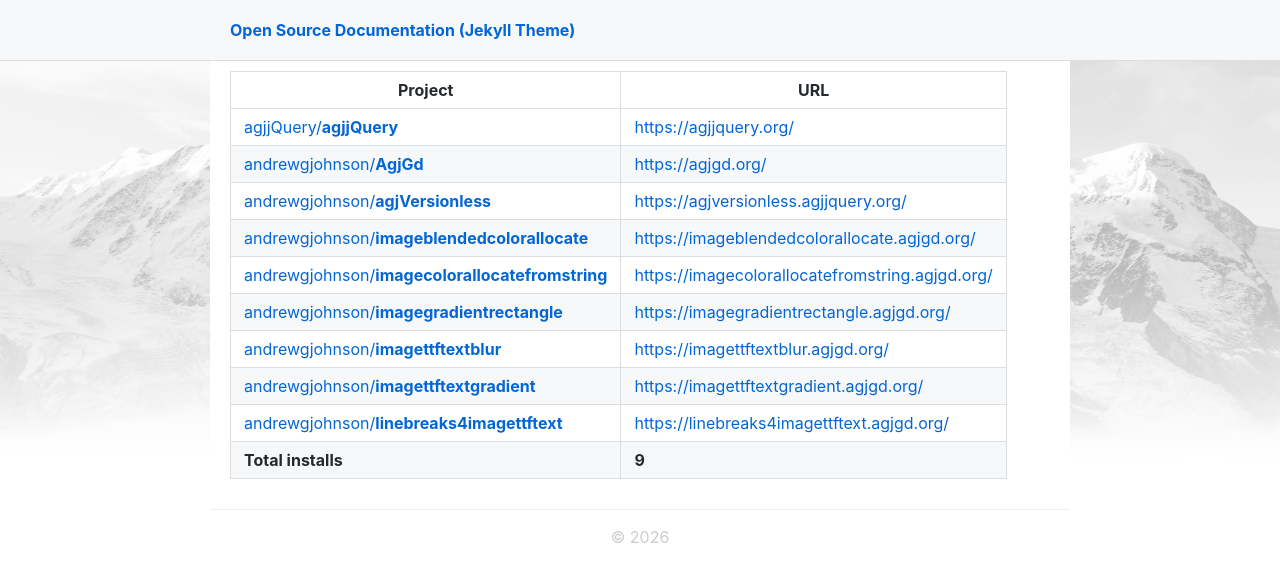
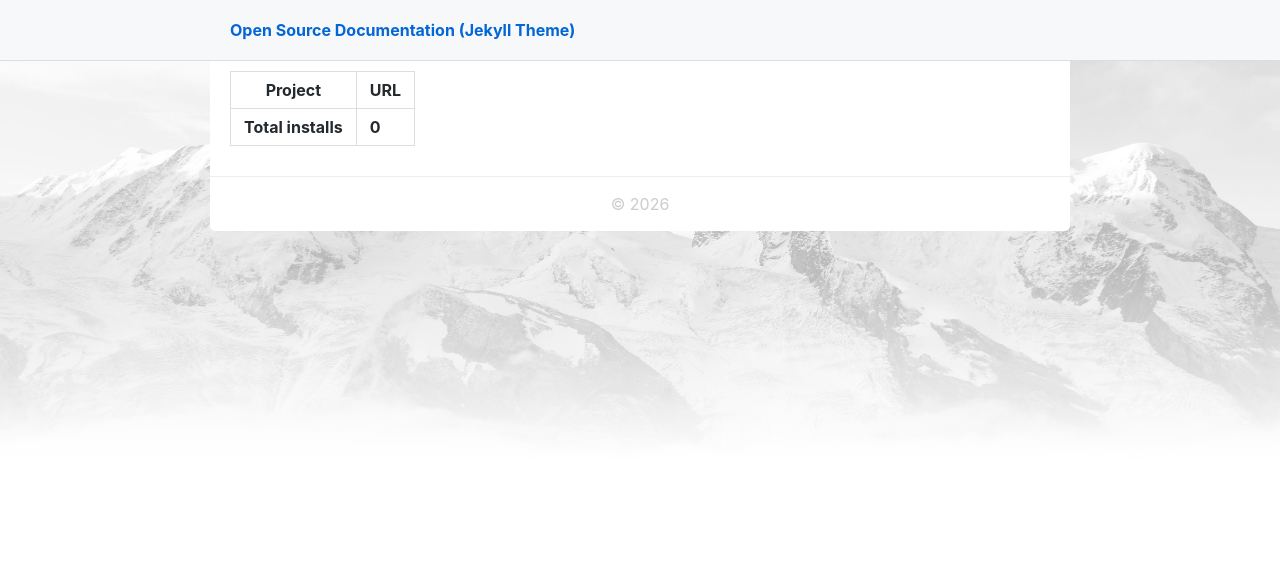
Before and after one commit to andrewgjohnson/open-source-documentation-jekyll-theme, a Jekyll site: the page built from INSTALLS.md, in a window 1280 px wide. Shown: the top 582 px of the page. Built offline with Jekyll 4.4.1, drawn with Linux system fonts in a browser that asks for light colours; nearby versions of some CDN libraries; our own code applies the rules of GitHub Pages for plain Markdown files.

Commit message:
Update jekyll theme installs badge and report

```diff
--- a/INSTALLS.md
+++ b/INSTALLS.md
@@ -1,12 +1,3 @@
 Project|URL
 -------|---
-[agjjQuery/**agjjQuery**](https://github.com/agjjQuery/agjjQuery/blob/main/_config.yml#L5)|[https://agjjquery.org/](https://agjjquery.org/)
-[andrewgjohnson/**AgjGd**](https://github.com/andrewgjohnson/AgjGd/blob/master/_config.yml#L5)|[https://agjgd.org/](https://agjgd.org/)
-[andrewgjohnson/**agjVersionless**](https://github.com/andrewgjohnson/agjVersionless/blob/main/_config.yml#L5)|[https://agjversionless.agjjquery.org/](https://agjversionless.agjjquery.org/)
-[andrewgjohnson/**imageblendedcolorallocate**](https://github.com/andrewgjohnson/imageblendedcolorallocate/blob/master/_config.yml#L5)|[https://imageblendedcolorallocate.agjgd.org/](https://imageblendedcolorallocate.agjgd.org/)
-[andrewgjohnson/**imagecolorallocatefromstring**](https://github.com/andrewgjohnson/imagecolorallocatefromstring/blob/master/_config.yml#L5)|[https://imagecolorallocatefromstring.agjgd.org/](https://imagecolorallocatefromstring.agjgd.org/)
-[andrewgjohnson/**imagegradientrectangle**](https://github.com/andrewgjohnson/imagegradientrectangle/blob/master/_config.yml#L5)|[https://imagegradientrectangle.agjgd.org/](https://imagegradientrectangle.agjgd.org/)
-[andrewgjohnson/**imagettftextblur**](https://github.com/andrewgjohnson/imagettftextblur/blob/master/_config.yml#L5)|[https://imagettftextblur.agjgd.org/](https://imagettftextblur.agjgd.org/)
-[andrewgjohnson/**imagettftextgradient**](https://github.com/andrewgjohnson/imagettftextgradient/blob/master/_config.yml#L5)|[https://imagettftextgradient.agjgd.org/](https://imagettftextgradient.agjgd.org/)
-[andrewgjohnson/**linebreaks4imagettftext**](https://github.com/andrewgjohnson/linebreaks4imagettftext/blob/master/_config.yml#L5)|[https://linebreaks4imagettftext.agjgd.org/](https://linebreaks4imagettftext.agjgd.org/)
-**Total installs**|**9**
+**Total installs**|**0**
```
Also changed, not shown: assets/images/installs-badge.png.
